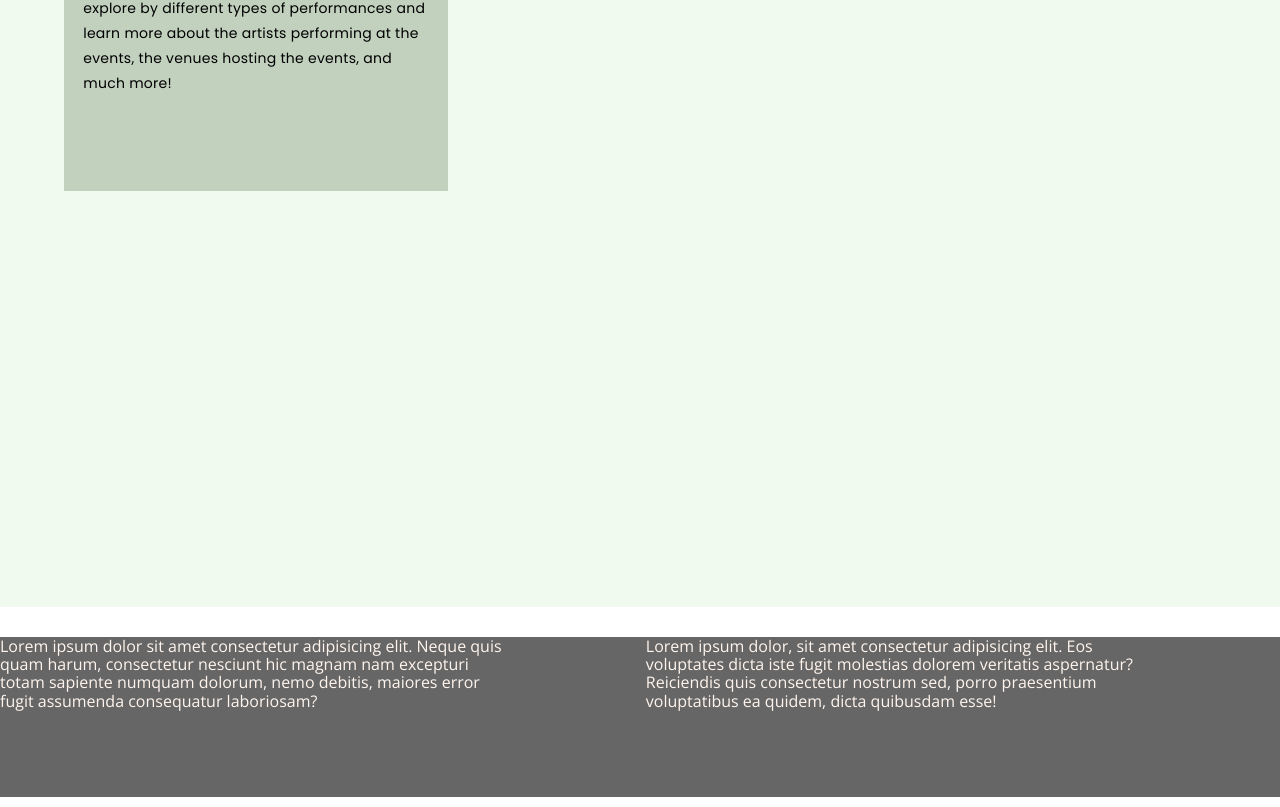
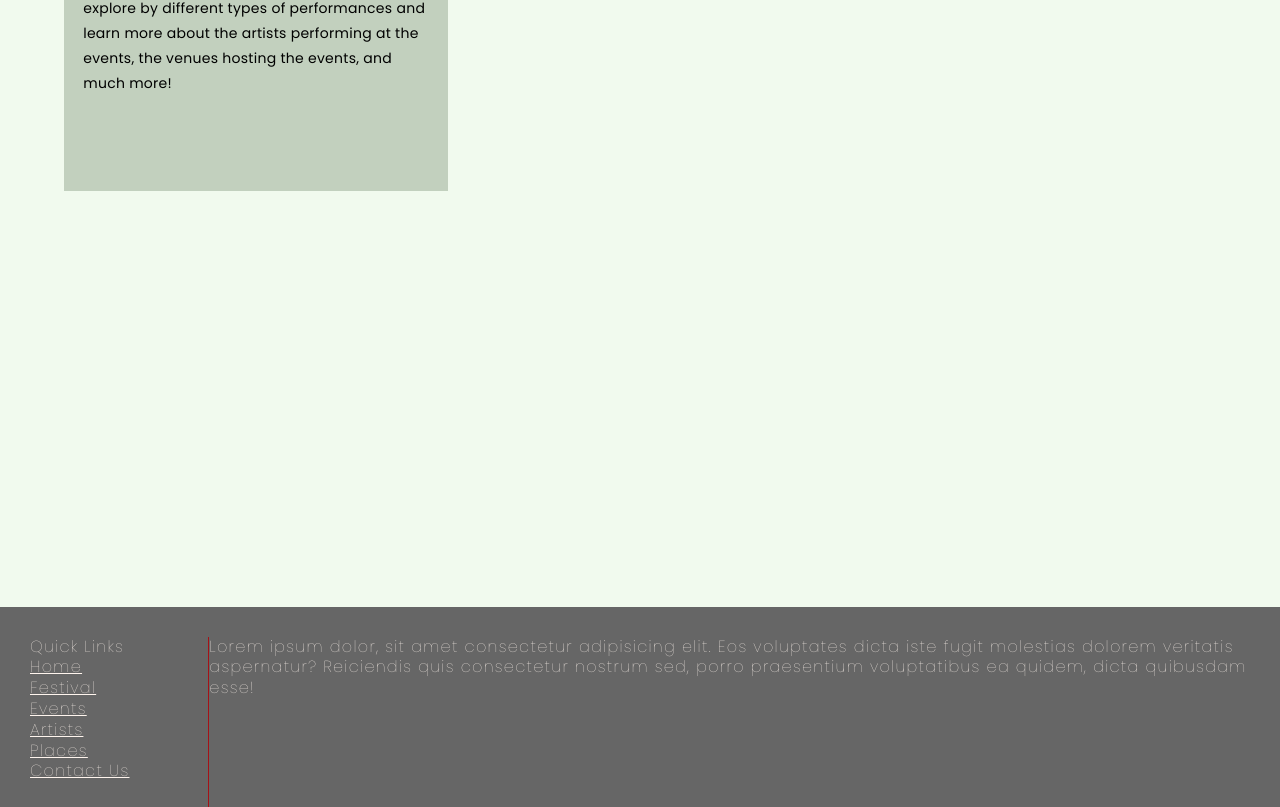
Before and after one commit to AndreaPrati98/Polimi--Hypermedia---project, a Nuxt app: page /home in a window 1280 px wide. Shown: the part 1396-2203 px from the top of the page. Built offline with nearby package versions, Linux system fonts and the light colour scheme; a web font is replaced by a local one.

Commit message:
adding links to footer

```diff
--- a/components/TheFooter.vue
+++ b/components/TheFooter.vue
@@ -1,9 +1,13 @@
 <template>
     <footer class="footer">
-        <div>
-            <p>
-                Lorem ipsum dolor sit amet consectetur adipisicing elit. Neque quis quam harum, consectetur nesciunt hic magnam nam excepturi totam sapiente numquam dolorum, nemo debitis, maiores error fugit assumenda consequatur laboriosam?
-            </p>
+        <div class="all-links">
+            <p>Quick Links</p>
+            <a href="/home">Home</a>
+            <a href="/festival">Festival</a>
+            <a href="/events">Events</a>
+            <a href="/artists">Artists</a>
+            <a href="/places">Places</a>
+            <a href="/contacts">Contact Us</a>
         </div>
         <div>
             <p>
@@ -25,11 +29,23 @@ export default {
         background-color: #666666;
         color: seashell;
         display: flex;
-        height: 20vh;
-        margin-top: 30px;
+        height: 25vh;
+        padding-top: 30px;
+        font-family: "Poppins";
+        font-weight: 100;
+        letter-spacing: 1.3px;
+        line-height: 1.3em;
+
     }
 
-    .footer p {
-        width: 80%;
+    .all-links {
+        display: flex;
+        flex-direction: column;
+        width: 30%;
+        padding-left: 30px;
+        border-right: 0.5px solid var(--palette-red-dark);
     }
+
+
+
 </style>
```
